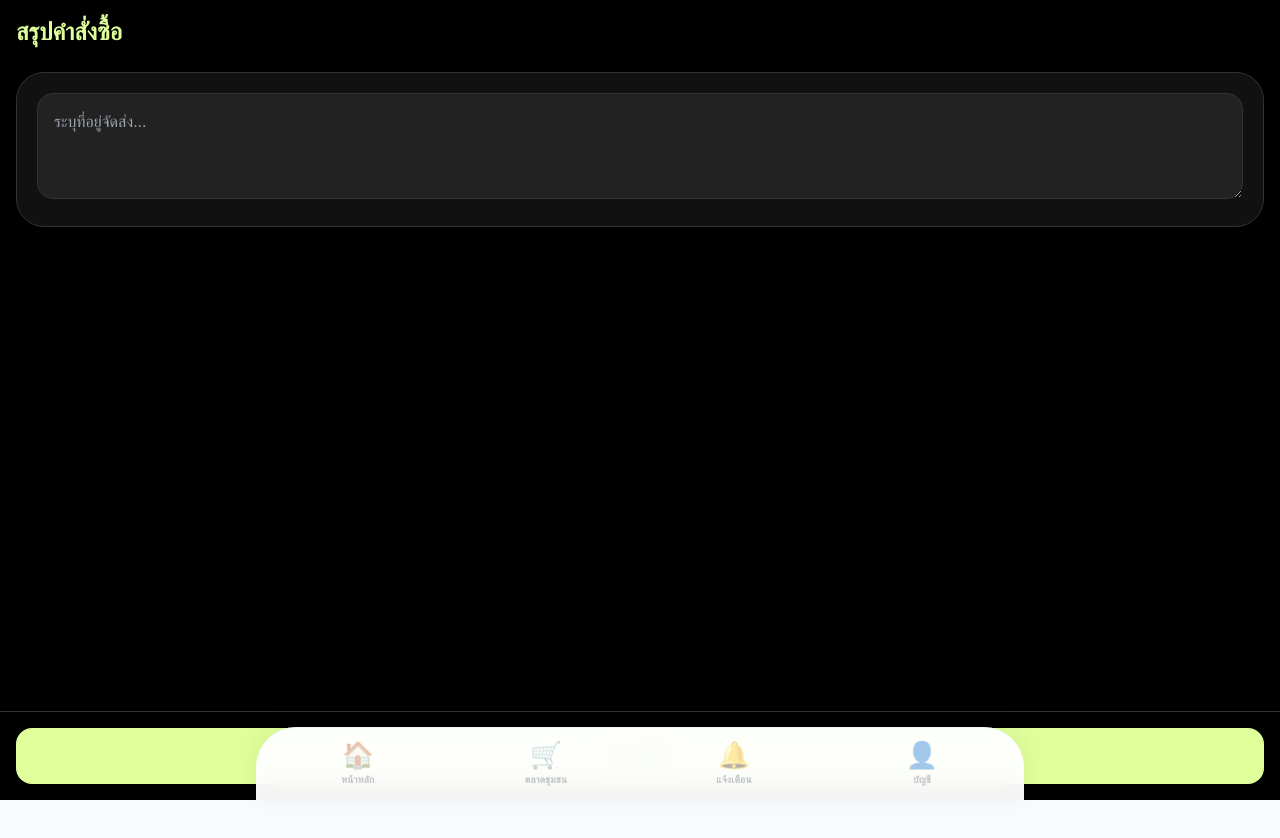
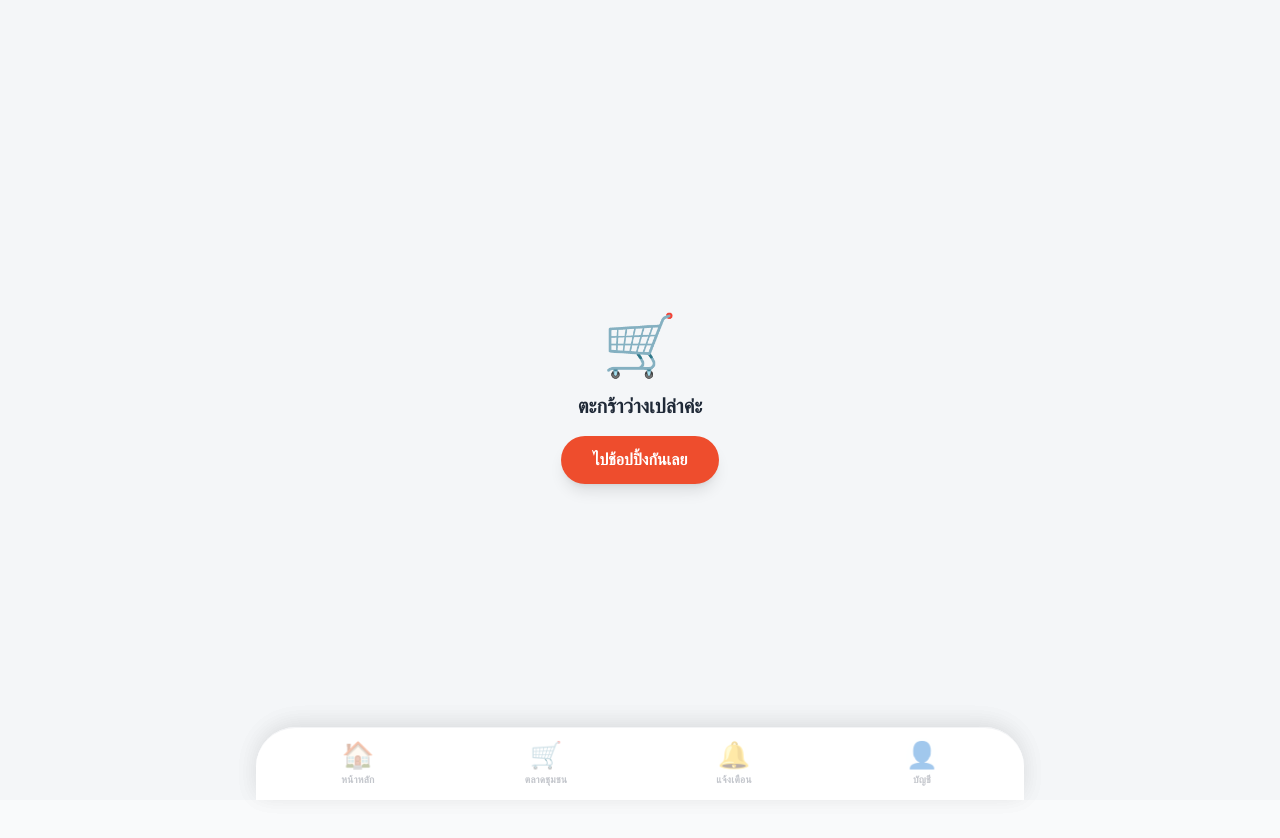
Before and after one commit to BSam-B3/jong-jaroen, a Next.js app: page /marketplace/checkout in a window 1280 px wide. Shown: the top 838 px of the page. Built offline with nearby package versions, Linux system fonts and the light colour scheme; no server answers.

Commit message:
Refactor checkout page with improved order handling

```diff
--- a/app/marketplace/checkout/page.tsx
+++ b/app/marketplace/checkout/page.tsx
@@ -1,86 +1,150 @@
 "use client";
 
+import { useCart } from '@/app/contexts/CartContext';
+import { useRouter } from 'next/navigation';
 import { useState } from 'react';
-import { useCart } from '@/app/contexts/CartContext';
-import { supabase } from '@/lib/supabase';
+import Link from 'next/link';
+import BottomNav from '@/app/components/BottomNav';
 
 export default function CheckoutPage() {
-  const { cart, totalPrice, clearCart } = useCart();
-  const [address, setAddress] = useState('');
-  const [isOrdering, setIsOrdering] = useState(false);
-  const [orderComplete, setOrderComplete] = useState(false);
+  const router = useRouter();
+  const { cart, subtotalPrice, deliveryFee, totalPrice, uniqueShopsCount, clearCart } = useCart();
+  const [isSubmitting, setIsSubmitting] = useState(false);
 
-  const deliveryFee = 20;
-  const finalTotal = totalPrice + deliveryFee;
+  // แบ่งกลุ่มสินค้าตามร้านค้า เพื่อแสดงผลแยกเป็นบล็อกๆ
+  const groupedCart = cart.reduce((acc, item) => {
+    if (!acc[item.shop_id]) {
+      acc[item.shop_id] = {
+        name: item.name.split('จาก ')[1] || 'ร้านค้าสมาชิก', // ดึงชื่อร้านถ้ามี
+        items: []
+      };
+    }
+    acc[item.shop_id].items.push(item);
+    return acc;
+  }, {} as Record<string, { name: string, items: any[] }>);
 
-  const handleConfirmOrder = async () => {
-    if (!address.trim()) {
-      alert('กรุณากรอกที่อยู่จัดส่งด้วยนะคะ!');
-      return;
-    }
-
-    setIsOrdering(true);
-
-    try {
-      if (cart.length === 0) return;
-
-      // 1. บันทึกออเดอร์
-      const { data: orderData, error: orderError } = await supabase
-        .from('orders')
-        .insert({
-          shop_id: cart[0].shop_id,
-          total_price: finalTotal,
-          delivery_fee: deliveryFee,
-          delivery_address: address,
-          status: 'pending_rider'
-        })
-        .select().single();
-
-      if (orderError) throw orderError;
-
-      // 2. สร้างการแจ้งเตือนให้ไรเดอร์ (In-app Notification)
-      // แก้ไข: ใช้ข้อความกลางๆ หรือดึงข้อมูลที่ชัวร์ว่ามี
-      await supabase.from('notifications').insert({
-        title: 'มีงานใหม่ในตำบลแกลง!',
-        message: `มีออเดอร์ใหม่รอไรเดอร์มารับด่วนค่ะ ยอดรวม ${finalTotal} บาท`
-      });
-
-      setOrderComplete(true);
+  const handlePlaceOrder = async () => {
+    setIsSubmitting(true);
+    // TODO: เชื่อมต่อ API บันทึก Order ลง Supabase
+    setTimeout(() => {
+      alert('สั่งซื้อสำเร็จ! ไรเดอร์กำลังเตรียมตัวไปรับสินค้าจากทั้ง ' + uniqueShopsCount + ' ร้านให้คุณค่ะ');
       clearCart();
-    } catch (error) {
-      console.error(error);
-      alert('เกิดข้อผิดพลาดในการสั่งซื้อค่ะ');
-    } finally {
-      setIsOrdering(false);
-    }
+      router.push('/marketplace/orders');
+      setIsSubmitting(false);
+    }, 2000);
   };
 
-  if (orderComplete) {
+  if (cart.length === 0) {
     return (
-      <div className="bg-black min-h-screen text-white flex flex-col items-center justify-center p-6 text-center pb-24">
-        <div className="w-24 h-24 bg-[#deff9a] rounded-full flex items-center justify-center mb-6 shadow-lg">
-          <i className="fa-solid fa-check text-5xl text-black"></i>
-        </div>
-        <h1 className="text-3xl font-bold text-[#deff9a] mb-2">สั่งซื้อสำเร็จ!</h1>
-        <p className="text-gray-400 mb-8">งานถูกส่งไปที่บอร์ดไรเดอร์แล้วค่ะ</p>
-        <button onClick={() => window.location.href = '/marketplace/shops'} className="bg-[#222] text-white px-8 py-3 rounded-2xl font-bold border border-[#333]">กลับหน้าหลัก</button>
+      <div className="min-h-screen bg-[#F4F6F8] flex flex-col items-center justify-center p-5">
+        <div className="text-6xl mb-4">🛒</div>
+        <h2 className="text-xl font-black text-gray-800">ตะกร้าว่างเปล่าค่ะ</h2>
+        <Link href="/marketplace/shops" className="mt-4 bg-[#EE4D2D] text-white px-8 py-3 rounded-full font-black shadow-lg">ไปช้อปปิ้งกันเลย</Link>
+        <BottomNav />
       </div>
     );
   }
 
   return (
-    <div className="bg-black min-h-screen text-white p-4 pb-32">
-      <h1 className="text-2xl font-bold mb-6 text-[#deff9a]">สรุปคำสั่งซื้อ</h1>
-      <div className="bg-[#111] p-5 rounded-[28px] border border-[#333] mb-6">
-        <textarea
-          className="w-full bg-[#222] border border-[#333] rounded-2xl p-4 text-white outline-none"
-          rows={3} placeholder="ระบุที่อยู่จัดส่ง..." value={address} onChange={(e) => setAddress(e.target.value)}
-        />
-      </div>
-      <div className="fixed bottom-0 left-0 w-full p-4 bg-black border-t border-[#333]">
-        <button onClick={handleConfirmOrder} disabled={isOrdering || cart.length === 0} className="w-full bg-[#deff9a] text-black py-4 rounded-2xl font-bold">
-          {isOrdering ? 'กำลังบันทึก...' : 'ยืนยันสั่งซื้อ'}
-        </button>
+    <div className="min-h-screen bg-[#F4F6F8] flex justify-center font-sans pb-40">
+      <div className="w-full lg:max-w-4xl bg-[#F8FAFC] min-h-screen relative flex flex-col md:shadow-2xl overflow-x-hidden md:border-x border-gray-200/50">
+
+        {/* Header ส่วนหัว */}
+        <header className="bg-white p-6 pt-12 border-b border-gray-100 flex items-center gap-4 sticky top-0 z-30">
+          <button onClick={() => router.back()} className="text-xl">←</button>
+          <h1 className="text-xl font-black text-gray-800">ยืนยันการสั่งซื้อ</h1>
+        </header>
+
+        <main className="p-5 space-y-6">
+
+          {/* 📍 ที่อยู่จัดส่ง (จำลอง) */}
+          <section className="bg-white p-5 rounded-[2rem] shadow-sm border border-gray-100 flex items-start gap-4">
+            <div className="text-2xl mt-1">📍</div>
+            <div className="flex-1">
+              <h3 className="font-black text-gray-800">ที่อยู่จัดส่ง</h3>
+              <p className="text-sm text-gray-500 font-bold mt-1">บ้านเลขที่ 123/4 ตำบลแกลง อำเภอเมือง ระยอง...</p>
+            </div>
+            <button className="text-[#EE4D2D] text-xs font-black">แก้ไข</button>
+          </section>
+
+          {/* 🍱 รายการสินค้าแยกตามร้านค้า (Multi-Shop Display) */}
+          <div className="space-y-4">
+            <h2 className="px-2 font-black text-gray-400 text-xs uppercase tracking-widest">รายการสินค้าของคุณ</h2>
+            {Object.entries(groupedCart).map(([shopId, shopData]) => (
+              <div key={shopId} className="bg-white rounded-[2.5rem] overflow-hidden shadow-sm border border-gray-100">
+                <div className="bg-orange-50/50 px-6 py-3 border-b border-orange-100 flex items-center gap-2">
+                  <span className="text-lg">🏪</span>
+                  <span className="font-black text-gray-700 text-sm">{shopData.name}</span>
+                </div>
+                <div className="p-4 space-y-4">
+                  {shopData.items.map((item) => (
+                    <div key={item.id} className="flex gap-4">
+                      <div className="w-16 h-16 bg-gray-100 rounded-2xl overflow-hidden shrink-0">
+                        <img src={item.image_url || ''} className="w-full h-full object-cover" alt="" />
+                      </div>
+                      <div className="flex-1">
+                        <p className="font-bold text-gray-800 text-sm line-clamp-1">{item.name}</p>
+                        <div className="flex justify-between items-center mt-2">
+                          <span className="text-xs font-bold text-gray-400">จำนวน {item.quantity} ชิ้น</span>
+                          <span className="font-black text-gray-800">฿{item.base_price * item.quantity}</span>
+                        </div>
+                      </div>
+                    </div>
+                  ))}
+                </div>
+              </div>
+            ))}
+          </div>
+
+          {/* 💰 สรุปยอดเงิน (Multi-Stop Calculation) */}
+          <section className="bg-white p-6 rounded-[2.5rem] shadow-sm border border-gray-100 space-y-4">
+            <h3 className="font-black text-gray-800 mb-2">สรุปค่าใช้จ่าย</h3>
+            <div className="flex justify-between text-sm font-bold text-gray-500">
+              <span>รวมค่าสินค้า</span>
+              <span>฿{subtotalPrice}</span>
+            </div>
+            <div className="flex justify-between text-sm font-bold text-blue-600">
+              <div className="flex flex-col">
+                <span>ค่าส่งแวะ {uniqueShopsCount} ร้าน</span>
+                <span className="text-[10px] opacity-70">(เริ่มต้น 20 + แวะเพิ่มร้านละ 10)</span>
+              </div>
+              <span>฿{deliveryFee}</span>
+            </div>
+            <div className="pt-4 border-t border-gray-50 flex justify-between items-center">
+              <span className="font-black text-gray-800 text-lg">ยอดรวมสุทธิ</span>
+              <span className="font-black text-[#EE4D2D] text-2xl">฿{totalPrice}</span>
+            </div>
+          </section>
+
+          {/* วิธีชำระเงิน */}
+          <section className="bg-white p-5 rounded-[2.5rem] shadow-sm border border-gray-100 flex items-center justify-between">
+            <div className="flex items-center gap-3">
+              <div className="text-xl">💵</div>
+              <span className="font-bold text-gray-700">เงินสดเมื่อส่งถึง (COD)</span>
+            </div>
+            <span className="text-[#EE4D2D]">✓</span>
+          </section>
+
+        </main>
+
+        {/* 🚀 ปุ่มยืนยันสั่งซื้อ (Sticky Bottom) */}
+        <div className="fixed bottom-0 w-full lg:max-w-4xl bg-white/80 backdrop-blur-md border-t border-gray-100 p-6 z-40">
+          <button
+            onClick={handlePlaceOrder}
+            disabled={isSubmitting}
+            className={`w-full py-4 rounded-2xl font-black text-lg shadow-xl shadow-[#EE4D2D]/20 transition-all active:scale-95 flex items-center justify-center gap-2 ${
+              isSubmitting ? 'bg-gray-400 cursor-not-allowed' : 'bg-[#EE4D2D] text-white'
+            }`}
+          >
+            {isSubmitting ? (
+              <div className="w-5 h-5 border-2 border-white border-t-transparent rounded-full animate-spin" />
+            ) : (
+              'ยืนยันการสั่งซื้อ ฿' + totalPrice
+            )}
+          </button>
+        </div>
+
+        <BottomNav />
       </div>
     </div>
   );
```
